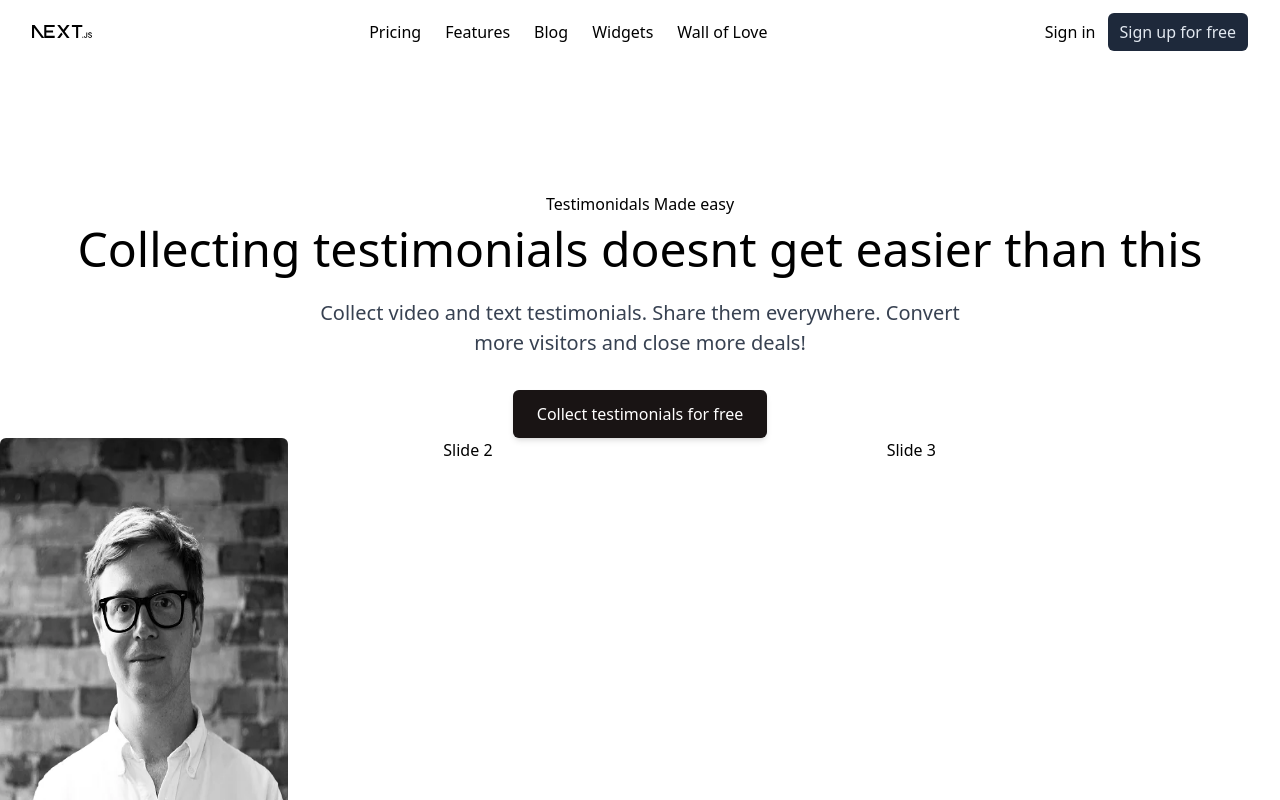
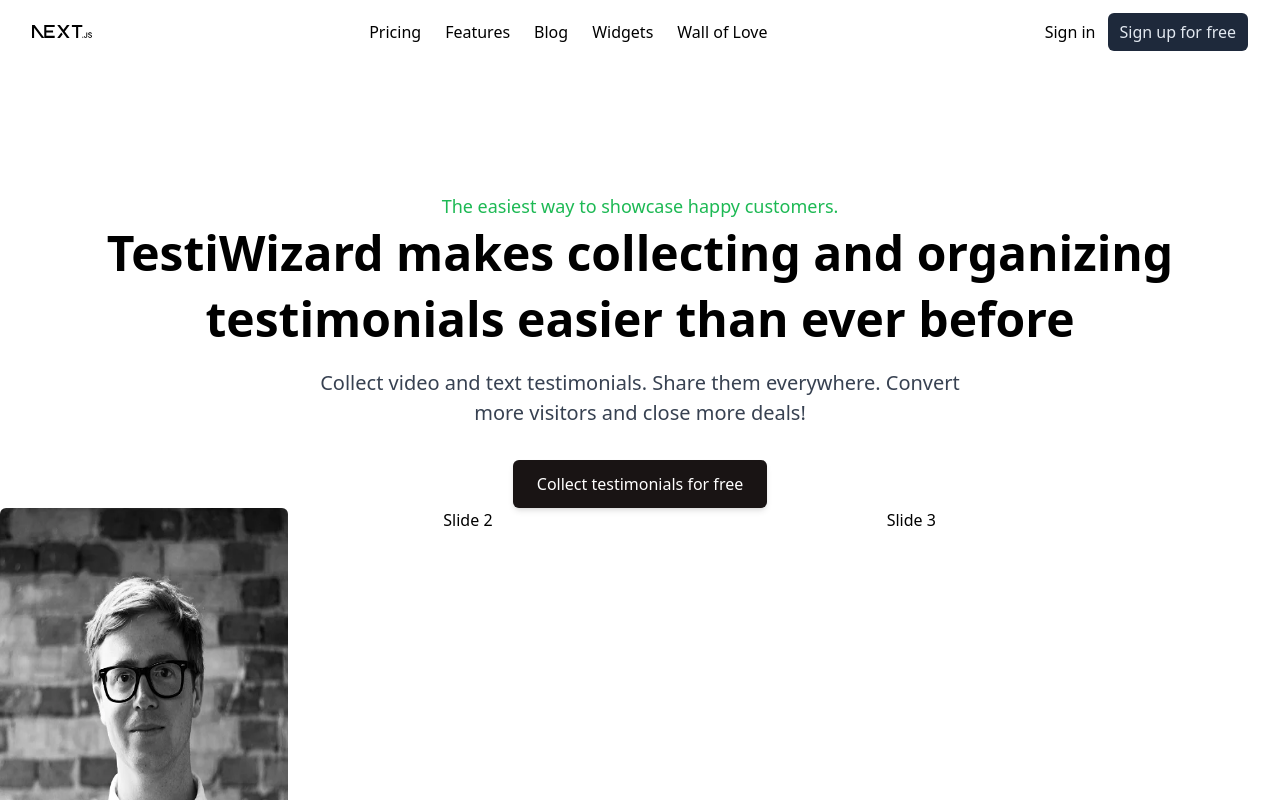
Before and after one commit to ShadmanShakib/testimonial-frontend, a Next.js app: page / in a window 1280 px wide. Shown: the top 800 px of the page. Built offline with nearby package versions, Linux system fonts and the light colour scheme; sample sign-in values are in the browser's storage.

Commit message:
Homepage update

```diff
--- a/components/common/Header/Header.tsx
+++ b/components/common/Header/Header.tsx
@@ -4,18 +4,20 @@
 import { MenuIcon } from "@/components/icons";
 function Header() {
   return (
-    <header className="">
+    <header className="mx-auto max-w-screen-xl">
       <nav className="flex h-16 items-center justify-between border-b border-gray-100/0 bg-white/90 px-4 py-2 backdrop-blur-lg backdrop-filter duration-300 sm:px-8">
         <Image src="/next.svg" height={30} width={60} alt="logo" />
         <ul className="hidden items-center justify-center gap-6 lg:flex">
-          <li>Pricing</li>
+          <li>
+            <Link href="/pricing">Pricing</Link>
+          </li>
           <li>Features</li>
           <li>Blog</li>
           <li>Widgets</li>
           <li>Wall of Love</li>
         </ul>
         <div>
-          <Link href="/signin">Sign in</Link>
+          <Link href="/login">Sign in</Link>
           <Link
             className="ml-3 rounded-md bg-slate-800 py-2 px-3 text-slate-200"
             href="/signup"
--- a/components/home/Hero/Hero.tsx
+++ b/components/home/Hero/Hero.tsx
@@ -2,11 +2,14 @@
 
 function Hero() {
   return (
-    <div className="container relative pt-32 ">
-      <div className="max-w-4x mx-auto text-center">
-        <span>Testimonidals Made easy</span>
-        <h1 className="text-3xl leading-normal md:text-5xl md:leading-snug lg:leading-snug">
-          Collecting testimonials doesnt get easier than this
+    <div className="container relative mx-auto max-w-screen-xl pt-32 ">
+      <div className="max-w-4x mx-auto text-center ">
+        <span className="text-lg  text-brand">
+          The easiest way to showcase happy customers.
+        </span>
+        <h1 className="text-3xl font-semibold leading-normal md:text-5xl md:leading-snug lg:leading-snug">
+          TestiWizard makes collecting and organizing testimonials easier than
+          ever before
         </h1>
         <div className="mx-auto mt-4 max-w-2xl text-gray-700 sm:text-lg md:text-xl md:leading-normal">
           <p>
--- /dev/null
+++ b/pages/pricing.tsx
@@ -0,0 +1,7 @@
+import React from "react";
+
+function Pricing() {
+  return <div>Hello world</div>;
+}
+
+export default Pricing;
```
